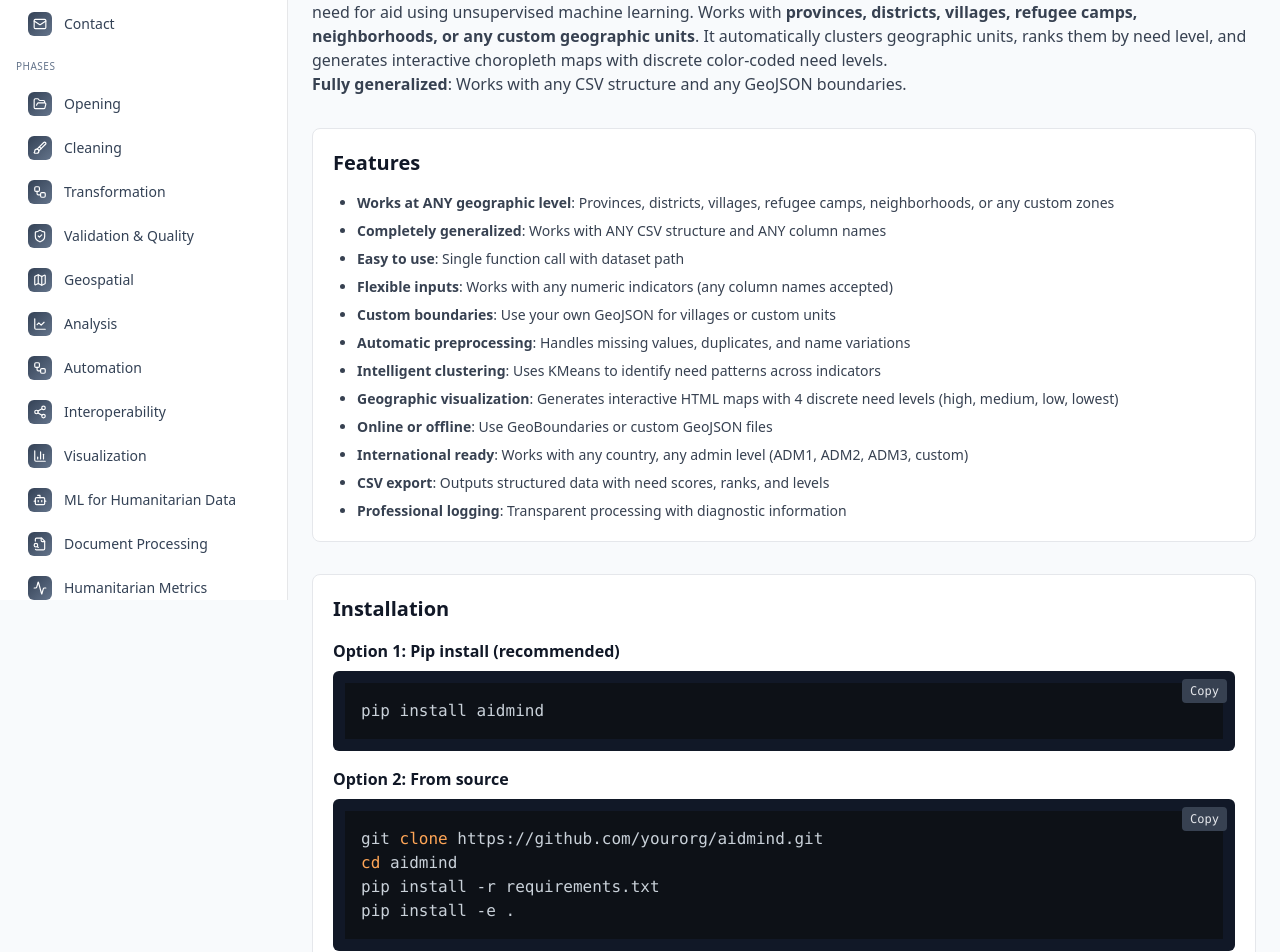
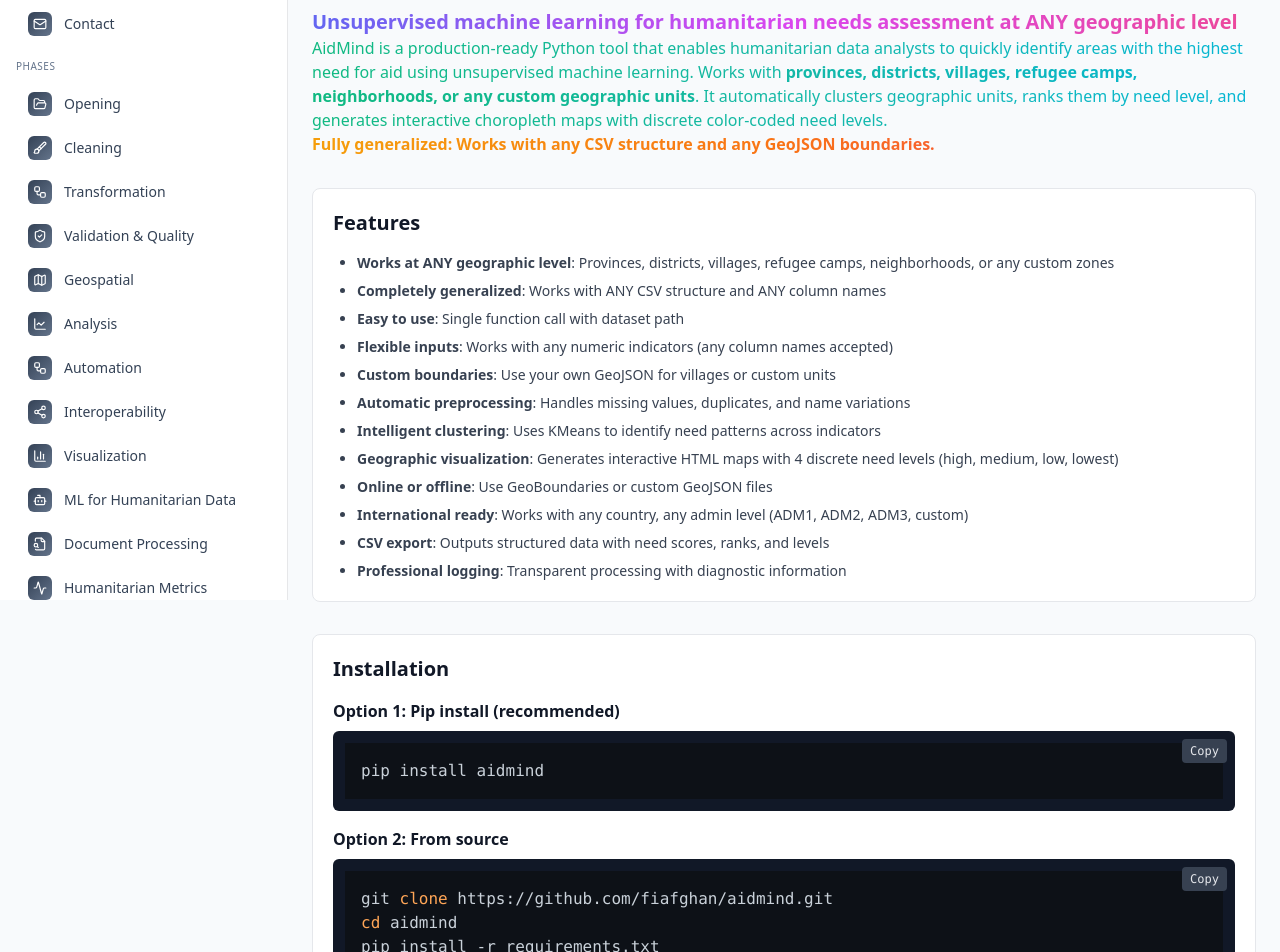
Before and after one commit to fiafghan/HudaWebSite, a React (Vite) app: page /docs/aidmind in a window 1280 px wide. Shown: the part 200-1152 px from the top of the page. Built offline with nearby package versions, Linux system fonts and the light colour scheme.

Commit message:
the text in aidmind was made color ful

```diff
--- a/src/layouts/DocsLayout.tsx
+++ b/src/layouts/DocsLayout.tsx
@@ -5,7 +5,7 @@
 import CodeEnhancer from '../components/CodeEnhancer'
 import { getTheme, onThemeChange, type Theme } from '../theme'
 
-export default function DocsLayout({ title, children }: { title: string; children: React.ReactNode }) {
+export default function DocsLayout({ title, children, titleClassName }: { title: string; children: React.ReactNode; titleClassName?: string }) {
   const [theme, setThemeState] = React.useState<Theme>(() => getTheme())
   React.useEffect(() => onThemeChange((t) => setThemeState(t)), [])
   const isDark = theme === 'dark'
@@ -15,7 +15,7 @@
       <Sidebar />
       <div className={'md:pl-72'}>
         <main className="docs-theme max-w-7xl mx-auto px-4 md:px-6 py-8">
-          <h1 className={isDark ? 'text-3xl font-bold tracking-tight mb-4 text-white' : 'text-3xl font-bold tracking-tight mb-4 text-slate-900'}>{title}</h1>
+          <h1 className={titleClassName ?? (isDark ? 'text-3xl font-bold tracking-tight mb-4 text-white' : 'text-3xl font-bold tracking-tight mb-4 text-slate-900')}>{title}</h1>
           {children}
         </main>
         <Footer />
--- a/src/pages/docs/AidMind.tsx
+++ b/src/pages/docs/AidMind.tsx
@@ -3,16 +3,16 @@
 
 export default function AidMind() {
   return (
-    <DocsLayout title="AidMind: Unsupervised ML for Humanitarian Needs Assessment">
+    <DocsLayout title="AidMind: Unsupervised ML for Humanitarian Needs Assessment" titleClassName="text-4xl md:text-5xl font-extrabold tracking-tight mb-4 text-transparent bg-clip-text bg-gradient-to-r from-pink-600 via-orange-500 to-emerald-500">
       <div className="prose prose-slate max-w-none dark:prose-invert">
         {/* Header */}
-        <p className="text-lg text-gray-700 dark:text-gray-300">
+        <p className="text-xl font-semibold text-transparent bg-clip-text bg-gradient-to-r from-indigo-500 via-fuchsia-500 to-pink-500">
           <strong>Unsupervised machine learning for humanitarian needs assessment at ANY geographic level</strong>
         </p>
-        <p className="text-gray-700 dark:text-gray-300">
+        <p className="text-base text-transparent bg-clip-text bg-gradient-to-r from-emerald-500 via-teal-500 to-cyan-500">
           AidMind is a production-ready Python tool that enables humanitarian data analysts to quickly identify areas with the highest need for aid using unsupervised machine learning. Works with <strong>provinces, districts, villages, refugee camps, neighborhoods, or any custom geographic units</strong>. It automatically clusters geographic units, ranks them by need level, and generates interactive choropleth maps with discrete color-coded need levels.
         </p>
-        <p className="text-gray-700 dark:text-gray-300">
+        <p className="text-base font-semibold text-transparent bg-clip-text bg-gradient-to-r from-amber-500 via-orange-500 to-rose-500">
           <strong>Fully generalized</strong>: Works with any CSV structure and any GeoJSON boundaries.
         </p>
 
@@ -43,7 +43,7 @@
           <pre className="rounded-md bg-gray-900 text-gray-100 p-3 overflow-auto"><code>pip install aidmind</code></pre>
 
           <h3 className="text-base font-semibold text-gray-900 dark:text-gray-100 mt-4 mb-2">Option 2: From source</h3>
-          <pre className="rounded-md bg-gray-900 text-gray-100 p-3 overflow-auto"><code>{`git clone https://github.com/yourorg/aidmind.git
+          <pre className="rounded-md bg-gray-900 text-gray-100 p-3 overflow-auto"><code>{`git clone https://github.com/fiafghan/aidmind.git
 cd aidmind
 pip install -r requirements.txt
 pip install -e .`}</code></pre>
@@ -311,7 +311,7 @@
           <h2 className="text-xl font-semibold text-gray-900 dark:text-gray-100 mb-4">Support & Resources</h2>
 
           <ul className="text-sm text-gray-700 dark:text-gray-300 space-y-2">
-            <li><strong>GitHub Repository</strong>: <a href="https://github.com/yourorg/aidmind" className="text-blue-600 dark:text-blue-400 hover:underline">https://github.com/yourorg/aidmind</a></li>
+            <li><strong>GitHub Repository</strong>: <a href="https://github.com/fiafghan/aidmind" className="text-blue-600 dark:text-blue-400 hover:underline">https://github.com/fiafghan/aidmind</a></li>
             <li><strong>Issues</strong>: Report bugs and feature requests on GitHub Issues</li>
             <li><strong>Documentation</strong>: Full usage examples available in USAGE_EXAMPLES.md</li>
             <li><strong>Contributing</strong>: See CONTRIBUTING.md for guidelines</li>
@@ -331,7 +331,7 @@
           </p>
           <pre className="rounded-md bg-gray-900 text-gray-100 p-3 overflow-auto"><code>{`AidMind: Unsupervised Machine Learning for Humanitarian Needs Assessment
 Version 1.0.0
-https://github.com/yourorg/aidmind`}</code></pre>
+https://github.com/fiafghan/aidmind`}</code></pre>
         </section>
       </div>
     </DocsLayout>
```
